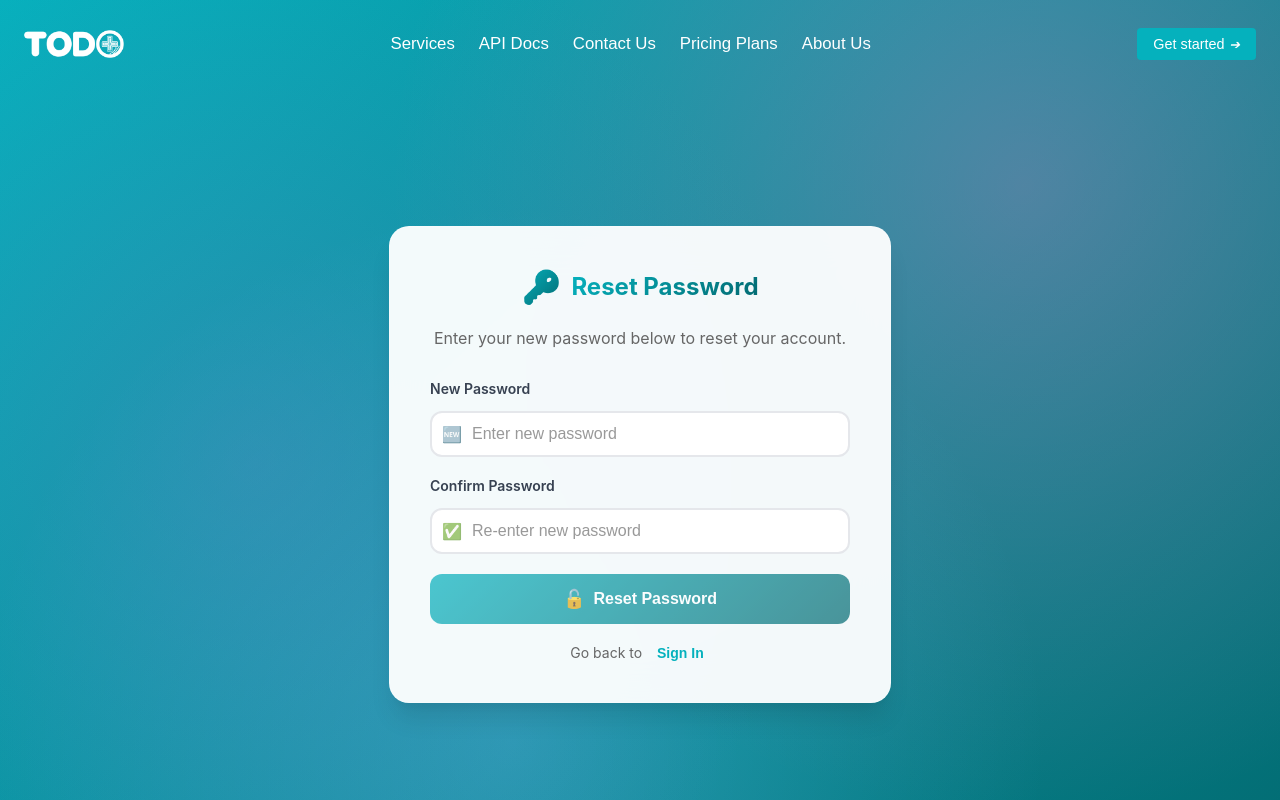
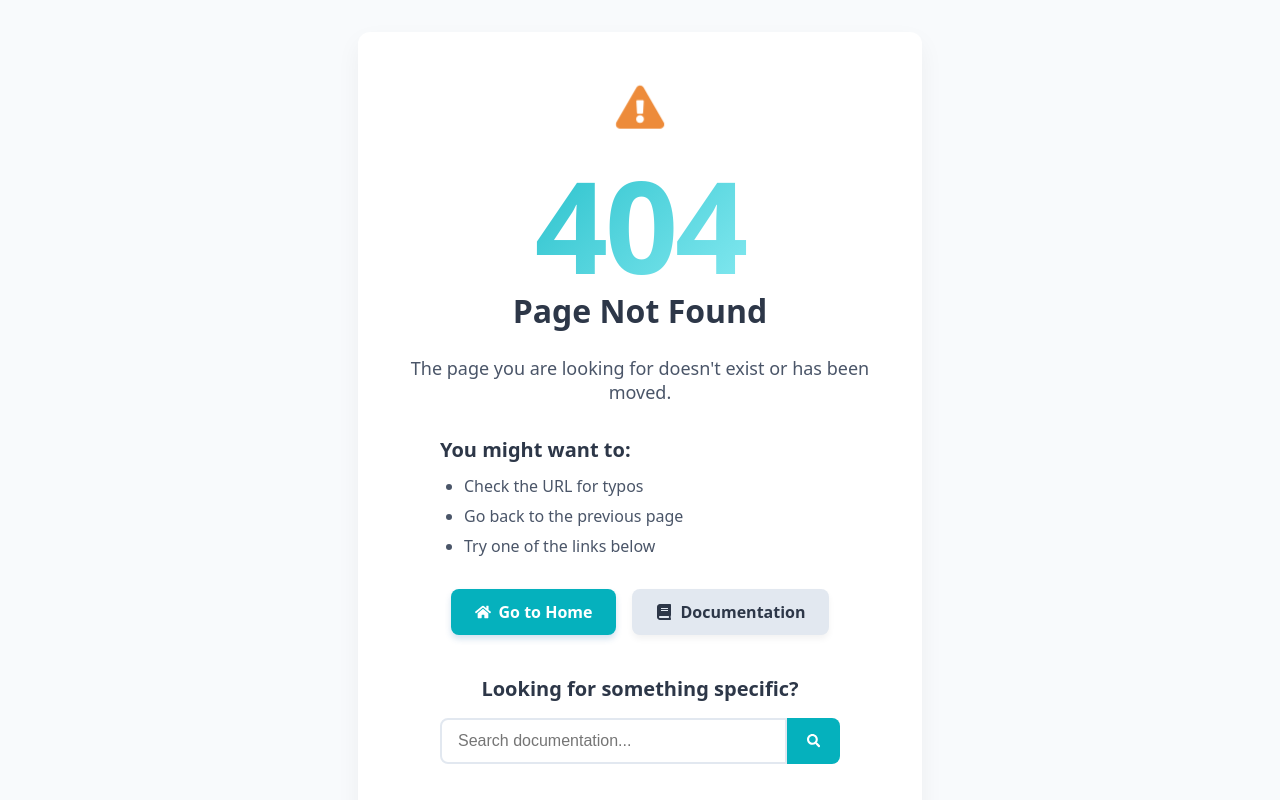
Before and after one commit to asfarwaheed01/ai-saas, a React (Create React App) app: page /reset-password in a window 1280 px wide. Shown: the top 800 px of the page. Built offline with nearby package versions, Linux system fonts and the light colour scheme.

Commit message:
Forgot password screen

```diff
--- a/src/components/Navbar.jsx
+++ b/src/components/Navbar.jsx
@@ -79,6 +79,7 @@ const Navbar = () => {
       location.pathname === "/forgot-password" ||
       location.pathname === "/change-password" ||
       location.pathname.startsWith("/verify-email/") ||
+      location.pathname === ROUTES.resetPassword.path ||
       location.pathname === "/reset-password") &&
     !isScrolled;
 
--- a/src/pages/Auth/Login/ForgotPassword.jsx
+++ b/src/pages/Auth/Login/ForgotPassword.jsx
@@ -142,6 +142,7 @@ import { useNavigate } from "react-router-dom";
 import "./Login.css"; // Reuse same styles for consistency
 import { backendURL } from "../../../config/constants";
 import { MdOutlineLockReset } from "react-icons/md";
+import { ROUTES } from "../../../routes/routes";
 
 const ForgotPassword = () => {
   const navigate = useNavigate();
@@ -176,7 +177,7 @@ const ForgotPassword = () => {
           "If an account with this email exists, a password reset link has been sent."
       );
       setEmail("");
-      navigate("/reset-password");
+      navigate(ROUTES.resetPassword.path);
     } catch (err) {
       console.error(err);
       setError(err.message || "Something went wrong. Please try again.");
--- a/src/pages/Auth/Login/ResetPassword.jsx
+++ b/src/pages/Auth/Login/ResetPassword.jsx
@@ -1,90 +1,289 @@
-// import React from "react";
+// // import React from "react";
+
+// // const ResetPassword = () => {
+// //   return <div>ResetPassword</div>;
+// // };
+
+// // export default ResetPassword;
+
+// import React, { useState } from "react";
+// import { useNavigate } from "react-router-dom";
+// import "./Login.css"; // reuse same styles for consistent UI
+// import { backendURL } from "../../../config/constants";
 
 // const ResetPassword = () => {
-//   return <div>ResetPassword</div>;
+//   const navigate = useNavigate();
+//   const [formData, setFormData] = useState({
+//     newPassword: "",
+//     confirmPassword: "",
+//   });
+//   const [isLoading, setIsLoading] = useState(false);
+//   const [error, setError] = useState("");
+//   const [message, setMessage] = useState("");
+//   const [passwordStrength, setPasswordStrength] = useState({
+//     label: "",
+//     color: "",
+//   });
+
+//   // ✅ Function to check password strength
+//   const getPasswordStrength = (password) => {
+//     let strength = { label: "Weak", color: "red" };
+//     if (!password) return { label: "", color: "" };
+
+//     const hasLower = /[a-z]/.test(password);
+//     const hasUpper = /[A-Z]/.test(password);
+//     const hasNumber = /\d/.test(password);
+//     const hasSpecial = /[!@#$%^&*(),.?":{}|<>]/.test(password);
+//     const lengthGood = password.length >= 8;
+
+//     const score = [
+//       hasLower,
+//       hasUpper,
+//       hasNumber,
+//       hasSpecial,
+//       lengthGood,
+//     ].filter(Boolean).length;
+
+//     if (score <= 2) strength = { label: "Weak", color: "#e74c3c" }; // red
+//     else if (score === 3)
+//       strength = { label: "Medium", color: "#f1c40f" }; // yellow
+//     else if (score >= 4) strength = { label: "Strong", color: "#2ecc71" }; // green
+
+//     return strength;
+//   };
+
+//   const handleChange = (e) => {
+//     const { name, value } = e.target;
+//     setFormData((prev) => ({ ...prev, [name]: value }));
+//     setError("");
+//     setMessage("");
+
+//     if (name === "newPassword") {
+//       setPasswordStrength(getPasswordStrength(value));
+//     }
+//   };
+
+//   const handleSubmit = async (e) => {
+//     e.preventDefault();
+
+//     if (formData.newPassword !== formData.confirmPassword) {
+//       setError("Passwords do not match!");
+//       return;
+//     }
+
+//     if (formData.newPassword.length < 6) {
+//       setError("Password must be at least 6 characters long");
+//       return;
+//     }
+
+//     setIsLoading(true);
+
+//     try {
+//       // Example API call — adjust endpoint to your backend route
+//       const response = await fetch(`${backendURL}/users/reset-password/`, {
+//         method: "POST",
+//         headers: { "Content-Type": "application/json" },
+//         body: JSON.stringify({ password: formData.newPassword }),
+//       });
+
+//       const data = await response.json();
+
+//       if (!response.ok) {
+//         throw new Error(data.error || "Failed to reset password");
+//       }
+
+//       setMessage("✅ Your password has been reset successfully!");
+//       setFormData({ newPassword: "", confirmPassword: "" });
+//       setPasswordStrength({ label: "", color: "" });
+
+//       // Navigate back to login after 2 seconds
+//       setTimeout(() => navigate("/login"), 2000);
+//     } catch (err) {
+//       console.error(err);
+//       setError(err.message);
+//     } finally {
+//       setIsLoading(false);
+//     }
+//   };
+
+//   return (
+//     <div className="login-container">
+//       <div className="login-background">
+//         <div className="floating-shapes">
+//           <div className="shape shape-1"></div>
+//           <div className="shape shape-2"></div>
+//           <div className="shape shape-3"></div>
+//           <div className="shape shape-4"></div>
+//           <div className="shape shape-5"></div>
+//         </div>
+//       </div>
+
+//       <div className="login-card">
+//         <div className="login-header">
+//           <div className="logo">
+//             <div className="logo-icon">🔑</div>
+//             <h1 className="logo-text">Reset Password</h1>
+//           </div>
+//           <p className="login-subtitle">
+//             Enter your new password below to reset your account.
+//           </p>
+//         </div>
+
+//         <form onSubmit={handleSubmit} className="login-form">
+//           {/* New Password */}
+//           <div className="form-group">
+//             <label htmlFor="newPassword" className="form-label">
+//               New Password
+//             </label>
+//             <div className="input-wrapper">
+//               <span className="input-icon">🆕</span>
+//               <input
+//                 type="password"
+//                 id="newPassword"
+//                 name="newPassword"
+//                 value={formData.newPassword}
+//                 onChange={handleChange}
+//                 className="form-input"
+//                 placeholder="Enter new password"
+//                 required
+//                 disabled={isLoading}
+//               />
+//             </div>
+
+//             {/* Password Strength Indicator */}
+//             {passwordStrength.label && (
+//               <p
+//                 className="password-strength"
+//                 style={{
+//                   color: passwordStrength.color,
+//                   fontWeight: "600",
+//                   marginTop: "5px",
+//                   fontSize: "0.9rem",
+//                 }}
+//               >
+//                 Strength: {passwordStrength.label}
+//               </p>
+//             )}
+//           </div>
+
+//           {/* Confirm Password */}
+//           <div className="form-group">
+//             <label htmlFor="confirmPassword" className="form-label">
+//               Confirm Password
+//             </label>
+//             <div className="input-wrapper">
+//               <span className="input-icon">✅</span>
+//               <input
+//                 type="password"
+//                 id="confirmPassword"
+//                 name="confirmPassword"
+//                 value={formData.confirmPassword}
+//                 onChange={handleChange}
+//                 className="form-input"
+//                 placeholder="Re-enter new password"
+//                 required
+//                 disabled={isLoading}
+//               />
+//             </div>
+//           </div>
+
+//           {/* Error Message */}
+//           {error && (
+//             <div className="error-message">
+//               <span className="error-icon">⚠️</span> {error}
+//             </div>
+//           )}
+
+//           {/* Success Message */}
+//           {message && (
+//             <div className="success-message">
+//               <span className="success-icon">🎉</span> {message}
+//             </div>
+//           )}
+
+//           {/* Submit Button */}
+//           <button
+//             type="submit"
+//             disabled={
+//               isLoading ||
+//               !formData.newPassword ||
+//               !formData.confirmPassword ||
+//               formData.newPassword !== formData.confirmPassword
+//             }
+//             className={`login-submit-btn ${isLoading ? "loading" : ""}`}
+//           >
+//             {isLoading ? (
+//               <>
+//                 <span className="loading-spinner"></span> Resetting...
+//               </>
+//             ) : (
+//               <>
+//                 <span className="auth-icon">🔓</span> Reset Password
+//               </>
+//             )}
+//           </button>
+//         </form>
+
+//         <div className="login-toggle">
+//           <p className="toggle-text">
+//             Go back to{" "}
+//             <button
+//               type="button"
+//               onClick={() => navigate("/login")}
+//               className="toggle-btn"
+//               disabled={isLoading}
+//             >
+//               Sign In
+//             </button>
+//           </p>
+//         </div>
+//       </div>
+//     </div>
+//   );
 // };
 
 // export default ResetPassword;
 
 import React, { useState } from "react";
-import { useNavigate } from "react-router-dom";
-import "./Login.css"; // reuse same styles for consistent UI
+import { useNavigate, useParams } from "react-router-dom";
 import { backendURL } from "../../../config/constants";
+import "./Login.css";
 
-const ResetPassword = () => {
+const ResetPasswordConfirm = () => {
+  const { uidb64, token } = useParams();
   const navigate = useNavigate();
-  const [formData, setFormData] = useState({
-    newPassword: "",
-    confirmPassword: "",
-  });
+
+  const [newPassword, setNewPassword] = useState("");
+  const [confirmPassword, setConfirmPassword] = useState("");
+  const [message, setMessage] = useState("");
+  const [error, setError] = useState("");
   const [isLoading, setIsLoading] = useState(false);
-  const [error, setError] = useState("");
-  const [message, setMessage] = useState("");
-  const [passwordStrength, setPasswordStrength] = useState({
-    label: "",
-    color: "",
-  });
 
-  // ✅ Function to check password strength
-  const getPasswordStrength = (password) => {
-    let strength = { label: "Weak", color: "red" };
-    if (!password) return { label: "", color: "" };
-
-    const hasLower = /[a-z]/.test(password);
-    const hasUpper = /[A-Z]/.test(password);
-    const hasNumber = /\d/.test(password);
-    const hasSpecial = /[!@#$%^&*(),.?":{}|<>]/.test(password);
-    const lengthGood = password.length >= 8;
-
-    const score = [
-      hasLower,
-      hasUpper,
-      hasNumber,
-      hasSpecial,
-      lengthGood,
-    ].filter(Boolean).length;
-
-    if (score <= 2) strength = { label: "Weak", color: "#e74c3c" }; // red
-    else if (score === 3)
-      strength = { label: "Medium", color: "#f1c40f" }; // yellow
-    else if (score >= 4) strength = { label: "Strong", color: "#2ecc71" }; // green
-
-    return strength;
-  };
-
-  const handleChange = (e) => {
-    const { name, value } = e.target;
-    setFormData((prev) => ({ ...prev, [name]: value }));
+  const handleReset = async (e) => {
+    e.preventDefault();
     setError("");
     setMessage("");
 
-    if (name === "newPassword") {
-      setPasswordStrength(getPasswordStrength(value));
-    }
-  };
-
-  const handleSubmit = async (e) => {
-    e.preventDefault();
-
-    if (formData.newPassword !== formData.confirmPassword) {
-      setError("Passwords do not match!");
+    if (newPassword !== confirmPassword) {
+      setError("Passwords do not match.");
       return;
     }
 
-    if (formData.newPassword.length < 6) {
-      setError("Password must be at least 6 characters long");
-      return;
-    }
-
+    try {
       setIsLoading(true);
 
-    try {
-      // Example API call — adjust endpoint to your backend route
-      const response = await fetch(`${backendURL}/users/reset-password/`, {
+      const response = await fetch(
+        `${backendURL}/users/forget-password-confirm/`,
+        {
           method: "POST",
           headers: { "Content-Type": "application/json" },
-        body: JSON.stringify({ password: formData.newPassword }),
-      });
+          body: JSON.stringify({
+            uidb64,
+            token,
+            new_password: newPassword,
+          }),
+        }
+      );
 
       const data = await response.json();
 
@@ -92,15 +291,16 @@ const ResetPassword = () => {
         throw new Error(data.error || "Failed to reset password");
       }
 
-      setMessage("✅ Your password has been reset successfully!");
-      setFormData({ newPassword: "", confirmPassword: "" });
-      setPasswordStrength({ label: "", color: "" });
+      setMessage(data.message || "Password reset successfully!");
+      setNewPassword("");
+      setConfirmPassword("");
 
-      // Navigate back to login after 2 seconds
-      setTimeout(() => navigate("/login"), 2000);
+      // Redirect to login after success
+      setTimeout(() => {
+        navigate("/login");
+      }, 2500);
     } catch (err) {
-      console.error(err);
-      setError(err.message);
+      setError(err.message || "Something went wrong.");
     } finally {
       setIsLoading(false);
     }
@@ -120,97 +320,50 @@ const ResetPassword = () => {
 
       <div className="login-card">
         <div className="login-header">
-          <div className="logo">
-            <div className="logo-icon">🔑</div>
-            <h1 className="logo-text">Reset Password</h1>
-          </div>
+          <h1 className="logo-text">Set New Password</h1>
           <p className="login-subtitle">
-            Enter your new password below to reset your account.
+            Enter your new password below to complete your reset.
           </p>
         </div>
 
-        <form onSubmit={handleSubmit} className="login-form">
-          {/* New Password */}
+        <form onSubmit={handleReset} className="login-form">
           <div className="form-group">
             <label htmlFor="newPassword" className="form-label">
               New Password
             </label>
-            <div className="input-wrapper">
-              <span className="input-icon">🆕</span>
             <input
               type="password"
               id="newPassword"
-                name="newPassword"
-                value={formData.newPassword}
-                onChange={handleChange}
+              value={newPassword}
+              onChange={(e) => setNewPassword(e.target.value)}
               className="form-input"
               placeholder="Enter new password"
               required
-                disabled={isLoading}
             />
           </div>
 
-            {/* Password Strength Indicator */}
-            {passwordStrength.label && (
-              <p
-                className="password-strength"
-                style={{
-                  color: passwordStrength.color,
-                  fontWeight: "600",
-                  marginTop: "5px",
-                  fontSize: "0.9rem",
-                }}
-              >
-                Strength: {passwordStrength.label}
-              </p>
-            )}
-          </div>
-
-          {/* Confirm Password */}
           <div className="form-group">
             <label htmlFor="confirmPassword" className="form-label">
               Confirm Password
             </label>
-            <div className="input-wrapper">
-              <span className="input-icon">✅</span>
             <input
               type="password"
               id="confirmPassword"
-                name="confirmPassword"
-                value={formData.confirmPassword}
-                onChange={handleChange}
+              value={confirmPassword}
+              onChange={(e) => setConfirmPassword(e.target.value)}
               className="form-input"
-                placeholder="Re-enter new password"
+              placeholder="Confirm new password"
               required
-                disabled={isLoading}
             />
           </div>
-          </div>
 
-          {/* Error Message */}
-          {error && (
-            <div className="error-message">
-              <span className="error-icon">⚠️</span> {error}
-            </div>
-          )}
+          {error && <div className="error-message">⚠️ {error}</div>}
+          {message && <div className="success-message">✅ {message}</div>}
 
-          {/* Success Message */}
-          {message && (
-            <div className="success-message">
-              <span className="success-icon">🎉</span> {message}
-            </div>
-          )}
-
-          {/* Submit Button */}
           <button
             type="submit"
-            disabled={
-              isLoading ||
-              !formData.newPassword ||
-              !formData.confirmPassword ||
-              formData.newPassword !== formData.confirmPassword
-            }
             className={`login-submit-btn ${isLoading ? "loading" : ""}`}
+            disabled={isLoading}
           >
             {isLoading ? (
               <>
@@ -218,28 +371,14 @@ const ResetPassword = () => {
               </>
             ) : (
               <>
-                <span className="auth-icon">🔓</span> Reset Password
+                <span className="auth-icon">🔒</span> Reset Password
               </>
             )}
           </button>
         </form>
-
-        <div className="login-toggle">
-          <p className="toggle-text">
-            Go back to{" "}
-            <button
-              type="button"
-              onClick={() => navigate("/login")}
-              className="toggle-btn"
-              disabled={isLoading}
-            >
-              Sign In
-            </button>
-          </p>
-        </div>
       </div>
     </div>
   );
 };
 
-export default ResetPassword;
+export default ResetPasswordConfirm;
--- a/src/routes/routes.js
+++ b/src/routes/routes.js
@@ -4,7 +4,12 @@ export const ROUTES = {
   home: { path: "/", name: "Home" },
   login: { path: "/login", name: "Login" },
   forgotPassword: { path: "/forgot-password", name: "Forgot Password" },
-  resetPassword: { path: "/reset-password", name: "Reset Password" },
+  // resetPassword: { path: "/reset-password", name: "Reset Password" },
+  resetPassword: {
+    path: "/forget-password-confirm/:uidb64/:token",
+    name: "Reset Password",
+  },
+
   services: { path: "/services", name: "Services" },
   contact: { path: "/contact-us", name: "Contact Us" },
   docs: { path: "/docs", name: "Documents" },
```
Lines whose indentation alone changed are shown as unchanged.
